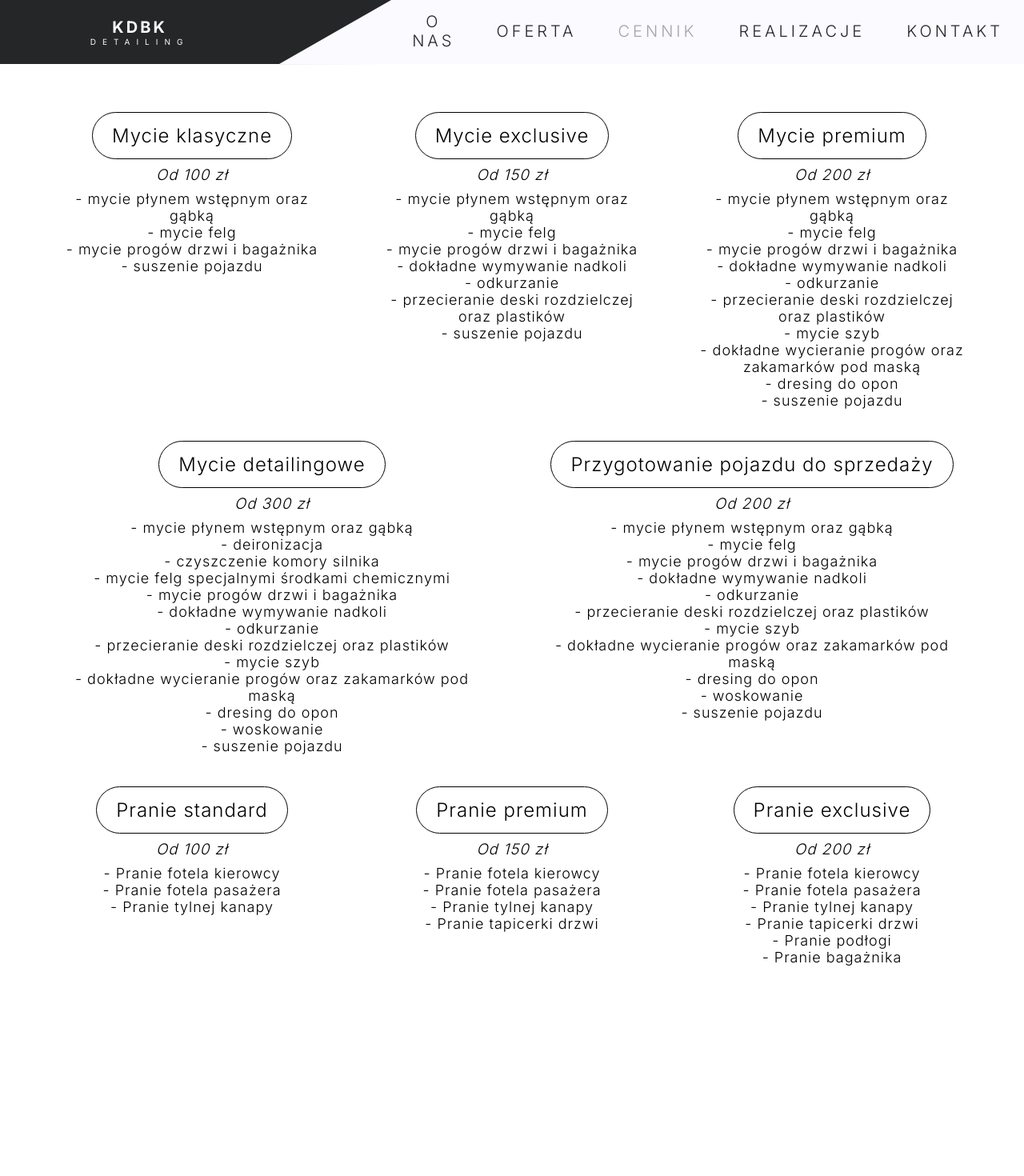
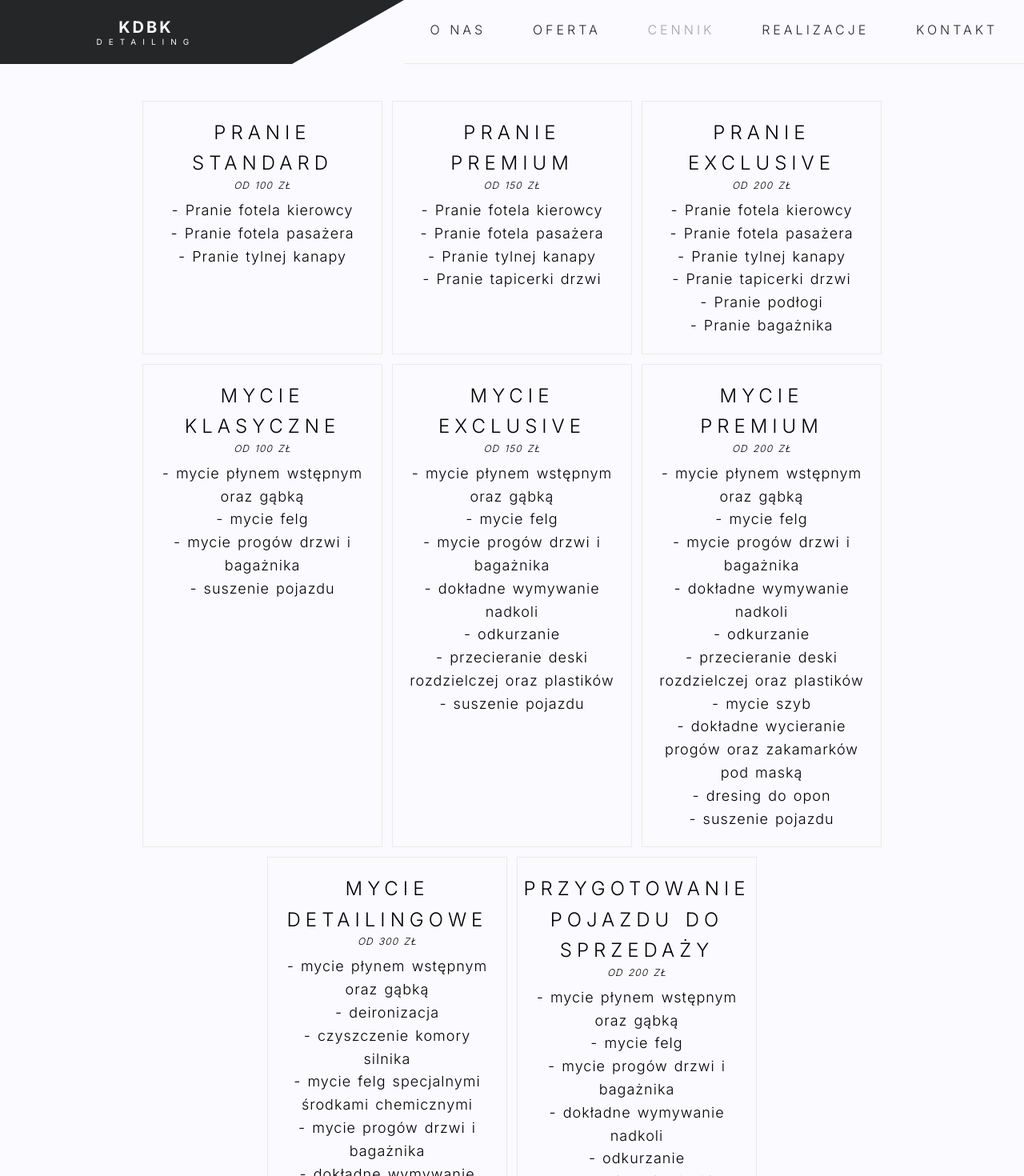
Before and after one commit to BartoszDombrow/KDBK-detailing, a React (Create React App) app in the folder kdbkdetailing/: page /cennik in a window 1280 px wide. Shown: the top 1470 px of the page at 80% size. Before the commit the page ends 1267 px from the top, so only its background shows below. Built offline with nearby package versions, Linux system fonts and the light colour scheme.

Commit message:
offer-update

```diff
--- a/kdbkdetailing/src/components/Navbar/navbar.css
+++ b/kdbkdetailing/src/components/Navbar/navbar.css
@@ -13,11 +13,13 @@
   justify-content: center;
   align-items: center;
   color: #FAFAFF;
+  height: 100%;
   width: 30%;
   background-color: #252627;
   font-weight: bold;
   letter-spacing: 3px;
   font-size: 20px;
+  border-bottom: 1px solid #252627;
 }
 
 .logo {
@@ -40,7 +42,7 @@
   height: 0;
   border-top: 80px solid #252627;
   border-right: 140px solid transparent;
-  border-bottom: 0.1px solid #EEF0F2;
+  border-bottom: 0.1px solid #ECEBE4;
 }
 
 .nav-div-3 {
@@ -49,7 +51,7 @@
   align-items: center;
   width: calc(70% - 80px);
   font-size: 36px;
-
+  border-bottom: 0.1px solid #ECEBE4;
 }
 
 ol {
@@ -62,7 +64,7 @@ ol {
 
 .nav-li {
   color: #252627;
-  font-size: 20px;
+  font-size: 16px;
   list-style: none;
   cursor: pointer;
   font-weight: lighter;
--- a/kdbkdetailing/src/index.css
+++ b/kdbkdetailing/src/index.css
@@ -3,4 +3,5 @@
   margin: 0;
   padding: 0;
   font-family: Inter;
+  overflow: hidden;
 }
--- a/kdbkdetailing/src/views/About/about.css
+++ b/kdbkdetailing/src/views/About/about.css
@@ -11,7 +11,7 @@
   width: 60%;
   background-image: url('../../assets/images/bmw.jpg');
   background-size: cover;
-  background-position: -120px;
+  background-position: -140px;
   background-repeat: no-repeat;
 }
 
--- a/kdbkdetailing/src/views/Contact/Contact.jsx
+++ b/kdbkdetailing/src/views/Contact/Contact.jsx
@@ -5,6 +5,24 @@ import './contact.css';
 function Contact() {
   return (
     <div className="contact-div">
+      <h1 className='title-header'>KONTAKT</h1>
+      <ul className="contact-list">
+        <li className="contact-list-element">
+          TELEFON
+        </li>
+        <li className="contact-list-element">
+          STUDIO
+        </li>
+        <li className="contact-list-element">
+          E-MAIL
+        </li>
+        <li className="contact-list-element">
+          FACEBOOK
+        </li>
+        <li className="contact-list-element">
+          INSTAGRAM
+        </li>
+      </ul>
       <iframe
         className="contact-map"
         src="https://maps.google.com/maps?q=zgierska%2027%20skotniki&t=&z=11&ie=UTF8&iwloc=&output=embed"
--- a/kdbkdetailing/src/views/Contact/contact.css
+++ b/kdbkdetailing/src/views/Contact/contact.css
@@ -7,7 +7,17 @@
 }
 .contact-map {
   height: 500px;
-  width: 60%;
+  width: 40%;
+}
+
+.contact-list {
+  width: 40%;
+  display: flex;
+}
+
+.contact-list-element {
+  text-align: center;
+  width: calc(100%/3);
 }
 
 @media (max-width: 1080px) {
--- a/kdbkdetailing/src/views/List/List.jsx
+++ b/kdbkdetailing/src/views/List/List.jsx
@@ -3,6 +3,81 @@ import './list.css';
 
 const List = () => {
   const items = [
+
+    {
+      title: 'Pranie standard',
+      key: 'title',
+      price: 'Od 100 zł',
+      elements: [
+        {
+          text: '- Pranie fotela kierowcy',
+          key: 'text'
+        },
+        {
+          text: '- Pranie fotela pasażera',
+          key: 'text'
+        },
+        {
+          text: '- Pranie tylnej kanapy',
+          key: 'text'
+        }
+      ]
+    },
+    {
+      title: 'Pranie premium',
+      key: 'title',
+      price: 'Od 150 zł',
+      elements: [
+        {
+          text: '- Pranie fotela kierowcy',
+          key: 'text'
+        },
+        {
+          text: '- Pranie fotela pasażera',
+          key: 'text'
+        },
+        {
+          text: '- Pranie tylnej kanapy',
+          key: 'text'
+        },
+        {
+          text: '- Pranie tapicerki drzwi',
+          key: 'text'
+        }
+      ]
+    },
+    {
+      title: 'Pranie exclusive',
+      key: 'title',
+      price: 'Od 200 zł',
+      elements: [
+        {
+          text: '- Pranie fotela kierowcy',
+          key: 'text'
+        },
+        {
+          text: '- Pranie fotela pasażera',
+          key: 'text'
+        },
+        {
+          text: '- Pranie tylnej kanapy',
+          key: 'text'
+        },
+        {
+          text: '- Pranie tapicerki drzwi',
+          key: 'text'
+        },
+        {
+          text: '- Pranie podłogi',
+          key: 'text'
+        },
+        {
+          text: '- Pranie bagażnika',
+          key: 'text'
+        },
+
+      ]
+    },
     {
       title: 'Mycie klasyczne',
       price: 'Od 100 zł',
@@ -218,79 +293,6 @@ const List = () => {
         }
       ]
     },
-    {
-      title: 'Pranie standard',
-      key: 'title',
-      price: 'Od 100 zł',
-      elements: [
-        {
-          text: '- Pranie fotela kierowcy',
-          key: 'text'
-        },
-        {
-          text: '- Pranie fotela pasażera',
-          key: 'text'
-        },
-        {
-          text: '- Pranie tylnej kanapy',
-          key: 'text'
-        }
-      ]
-    },
-    {
-      title: 'Pranie premium',
-      key: 'title',
-      price: 'Od 150 zł',
-      elements: [
-        {
-          text: '- Pranie fotela kierowcy',
-          key: 'text'
-        },
-        {
-          text: '- Pranie fotela pasażera',
-          key: 'text'
-        },
-        {
-          text: '- Pranie tylnej kanapy',
-          key: 'text'
-        },
-        {
-          text: '- Pranie tapicerki drzwi',
-          key: 'text'
-        }
-      ]
-    },
-    {
-      title: 'Pranie exclusive',
-      key: 'title',
-      price: 'Od 200 zł',
-      elements: [
-        {
-          text: '- Pranie fotela kierowcy',
-          key: 'text'
-        },
-        {
-          text: '- Pranie fotela pasażera',
-          key: 'text'
-        },
-        {
-          text: '- Pranie tylnej kanapy',
-          key: 'text'
-        },
-        {
-          text: '- Pranie tapicerki drzwi',
-          key: 'text'
-        },
-        {
-          text: '- Pranie podłogi',
-          key: 'text'
-        },
-        {
-          text: '- Pranie bagażnika',
-          key: 'text'
-        }
-      ]
-    }
   ];
   return (
     <div className="list-wrapper">
--- a/kdbkdetailing/src/views/List/list.css
+++ b/kdbkdetailing/src/views/List/list.css
@@ -1,44 +1,43 @@
 .list-wrapper {
   display: flex;
-  justify-content: space-around;
   flex-wrap: wrap;
+  justify-content: center;
   min-height: 100vh;
   padding: 40px;
+  background-color: #FAFAFF;
+  line-height: 1.6;
+  letter-spacing: 1.2px;
+  word-spacing: 2px;
 }
 
 .list-container {
   display: flex;
   flex-direction: column;
-  align-items: center;
-  width: 33%;
+  width: 25%;
   letter-spacing: 1px;
   text-align: center;
-  padding: 20px 30px;
+  padding: 20px 15px;
+  margin: 6px;
   list-style-type: none;
-}
-
-.list-container:nth-child(4) {
-  width: 50%;
-}
-
-.list-container:nth-child(5) {
-  width: 50%;
+  border: 0.1px solid #ECEBE4;
 }
 
 .title {
   align-self: center;
   font-size: 24px;
   font-weight: lighter;
-  padding: 14px 24px;
-  border-radius: 30px;
-  border: 1px solid black;
+  text-transform: uppercase;
+  letter-spacing: 6px;
 }
 
 .price {
   align-self: center;
   font-style: italic;
   font-weight: lighter;
-  margin: 8px 0px;
+  text-transform: uppercase;
+  font-size: 12px;
+  margin-bottom: 8px;
+  margin-top: -2px;
 }
 
 .listElement {
```
